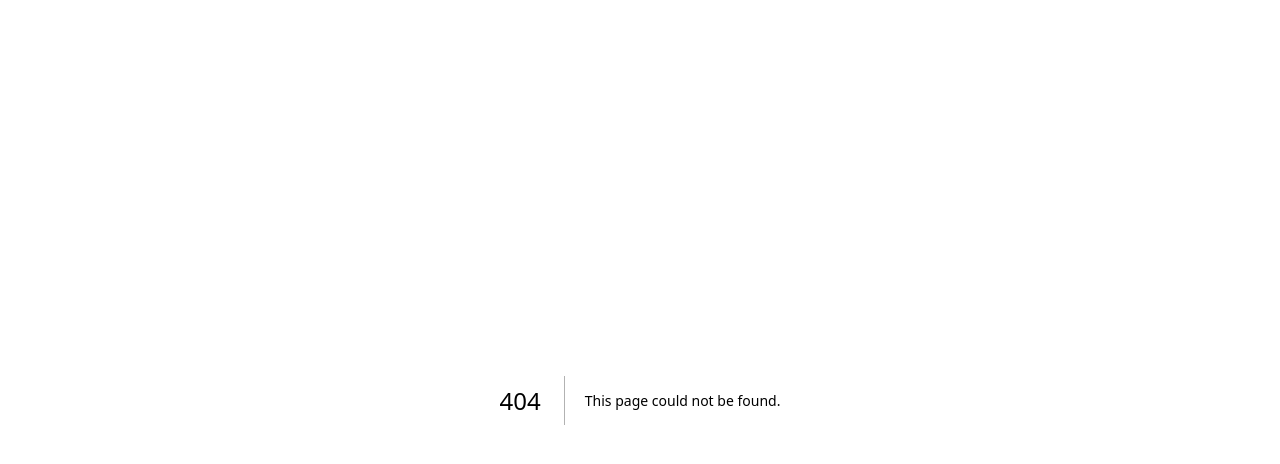
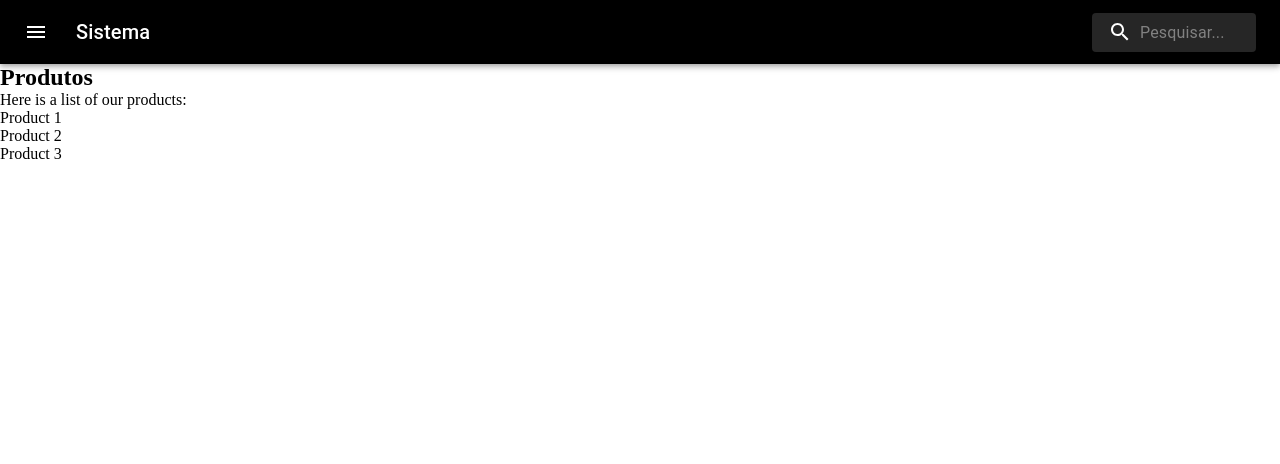
Before and after one commit to matefs/next-empresa-generica, a Next.js app: page /aplicacao/produtos in a window 1280 px wide. Before the commit this address had no page. Shown: the top 464 px of the page. Built offline with nearby package versions, Linux system fonts and the light colour scheme.

Commit message:
Implementado redirecionamento no header (menu superior)

```diff
--- a/src/componentes/Header.jsx
+++ b/src/componentes/Header.jsx
@@ -19,6 +19,9 @@ import ListItemText from '@mui/material/ListItemText';
 import InboxIcon from '@mui/icons-material/MoveToInbox';
 import MailIcon from '@mui/icons-material/Mail';
 import Head from "next/head";
+
+import {useRouter} from 'next/router';
+
 
 
 const Search = styled('div')(({ theme }) => ({
@@ -64,9 +67,12 @@ const StyledInputBase = styled(InputBase)(({ theme }) => ({
 }));
 
 export default function SearchAppBar() {
+    const router = useRouter();
+
+
     const [state, setState] = React.useState({
     left: false,
-  });
+    });
 
     const toggleDrawer = (anchor, open) => (event) => {
     setState({ ...state, [anchor]: open });
@@ -92,7 +98,7 @@ export default function SearchAppBar() {
     >
       <List>
         {['Produtos', 'Postagens', 'Usuários'].map((text, index) => (
-          <ListItem key={text} disablePadding>
+          <ListItem key={text} disablePadding onClick={ text == 'Produtos' ? () => { router.push('/aplicacao/produtos')}: undefined} >
             <ListItemButton>
               <ListItemIcon>
                 {index % 2 === 0 ? <InboxIcon /> : <MailIcon />}
@@ -123,6 +129,7 @@ export default function SearchAppBar() {
             >
             <MenuIcon />
           </IconButton>
+
           <Typography
             variant="h6"
             noWrap
@@ -131,6 +138,7 @@ export default function SearchAppBar() {
             >
             Sistema
           </Typography>
+
           <Search>
             <SearchIconWrapper>
               <SearchIcon />
@@ -140,8 +148,6 @@ export default function SearchAppBar() {
               inputProps={{ 'aria-label': 'search' }}
               />
           </Search>
-
-
 
 
           <SwipeableDrawer
--- /dev/null
+++ b/src/pages/aplicacao/produtos/index.tsx
@@ -0,0 +1,21 @@
+import React from 'react';
+import Header from '../../../componentes/Header'
+
+const Produtos = () => {
+  return (
+    <>
+    <Header />
+    <div>
+      <h2>Produtos</h2>
+      <p>Here is a list of our products:</p>
+      <ul>
+        <li>Product 1</li>
+        <li>Product 2</li>
+        <li>Product 3</li>
+      </ul>
+    </div>
+    </>
+  );
+};
+
+export default Produtos;
--- a/src/pages/index.tsx
+++ b/src/pages/index.tsx
@@ -4,9 +4,10 @@ var urlApiLogin = "https://dummyjson.com/auth/login";
 import Head from "next/head";
 /* import styles from "@/styles/Home.module.css"; */
 
+import { useRouter } from 'next/router';
+
 import { useContext } from "react";
 import ContextoDaAplicacao from "../../ContextoDaAplicacao.js";
-import { useRouter } from 'next/router';
 import Avatar from '@mui/material/Avatar';
 import Button from '@mui/material/Button';
 import CssBaseline from '@mui/material/CssBaseline';
--- a/src/pages/registrar/index.tsx
+++ b/src/pages/registrar/index.tsx
@@ -10,7 +10,7 @@ import Typography from '@mui/material/Typography';
 import Container from '@mui/material/Container';
 import { TextField, Button, RadioGroup, FormControlLabel, Radio, Select, MenuItem } from "@mui/material";
 import CpfInput from './CpfInput'
-
+import { valorPublicoCPF } from "./CpfInput";
 
 const FormularioCadastro = () => {
   const [nome, setNome] = useState("");
@@ -49,6 +49,7 @@ const formulario: any = {
 
   const handleSubmit = (e: any) => {
     e.preventDefault();
+    console.log(valorPublicoCPF)
  /*    console.log(CpfInput.mostraValorCpf()) */
     for( let i in formulario ) {
       console.log(formulario[`${i}`])
```
Also changed, not shown: src/pages/registrar/CpfInput.jsx (+8 -1 lines), 1 other file (tests, documents, lock files or other folders).
